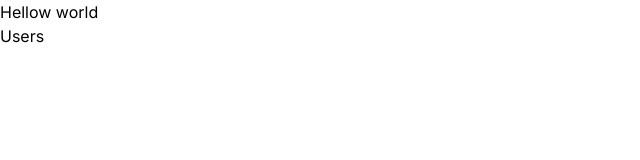
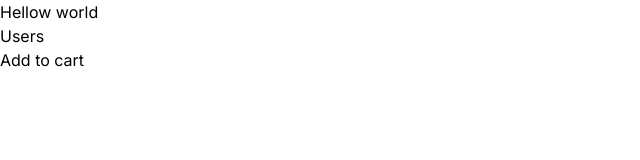
Before and after one commit to MayankMaheshwar/learning-nextjs-with-typescript, a Next.js app in the folder next-app/: page / in a window 1280 px wide. Shown: the top 160 px of the page, without its empty margins (0-640 px from the left). Built offline with nearby package versions, Linux system fonts and the light colour scheme.

Commit message:
added client/server components

```diff
--- /dev/null
+++ b/next-app/app/components/AddToCart.tsx
@@ -0,0 +1,13 @@
+'use client'
+import React from 'react'
+
+const AddToCart = () => {
+  return (
+    <div>
+         <button onClick={() => console.log('Add to cart')}>Add to cart</button>
+
+    </div>
+  )
+}
+
+export default AddToCart
--- /dev/null
+++ b/next-app/app/components/ProductCard.tsx
@@ -0,0 +1,12 @@
+import React from 'react'
+import AddToCart from './AddToCart';
+
+const ProductCard = () => {
+  return (
+    <div>
+        <AddToCart />
+    </div>
+  )
+}
+
+export default ProductCard
--- a/next-app/app/page.tsx
+++ b/next-app/app/page.tsx
@@ -1,9 +1,11 @@
 import Link from 'next/link'
+import ProductCard from './components/ProductCard';
 
 export default function Home() {
   return (
      <main><h1>Hellow world</h1>
      <Link href="/users">Users</Link>
+     <ProductCard />
      </main>
 
   )
```
